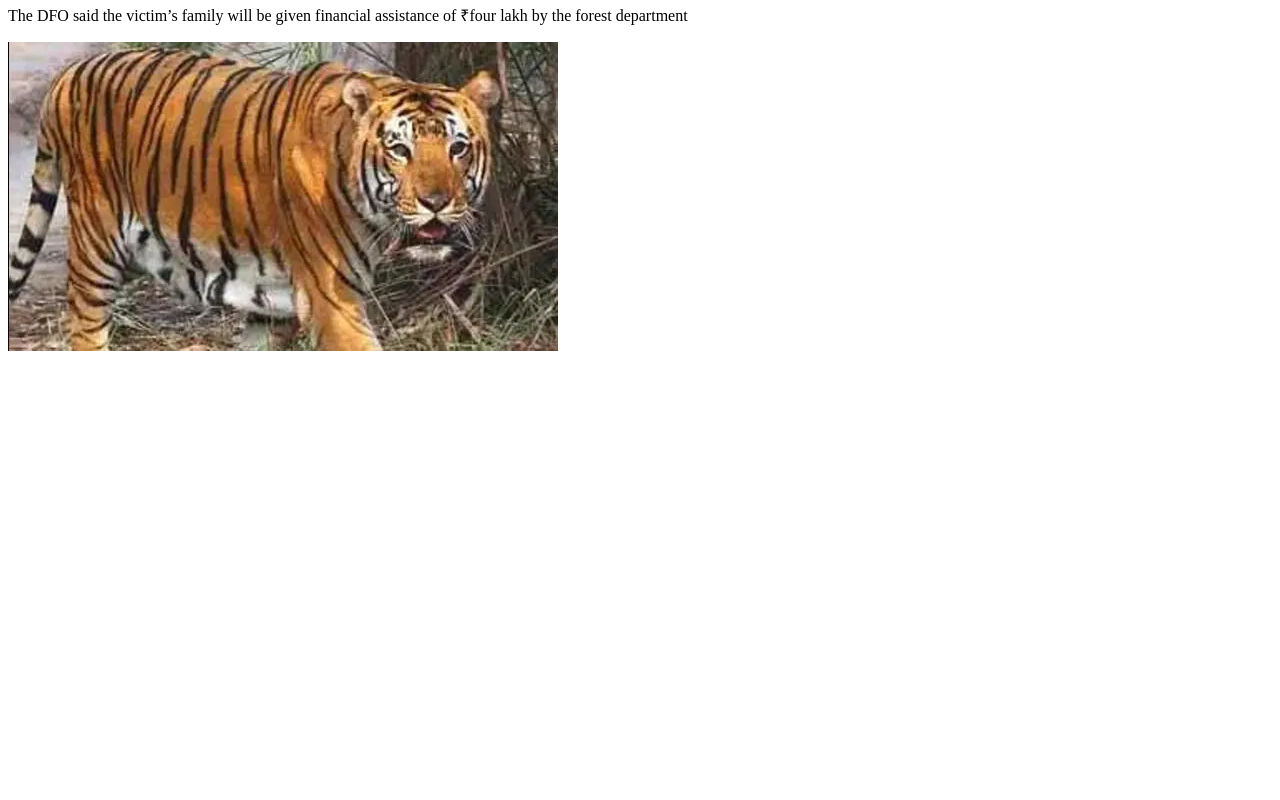
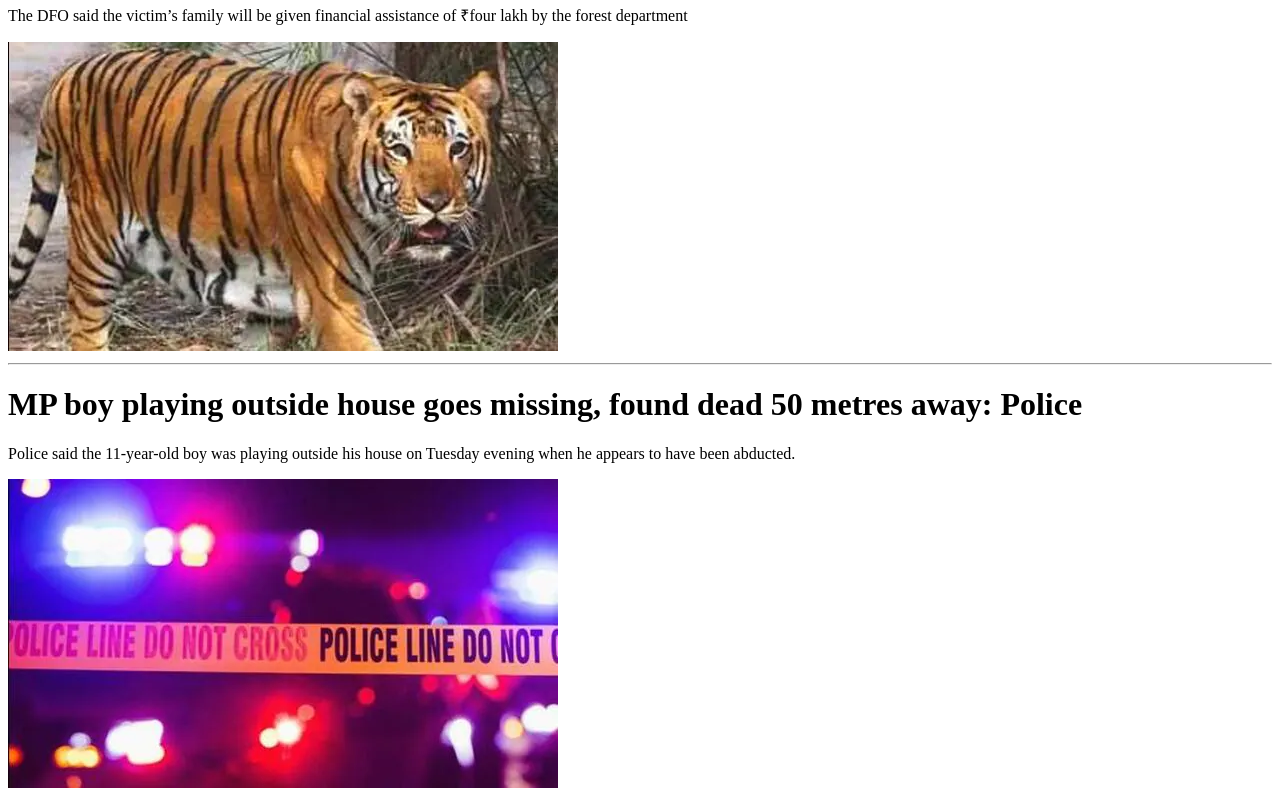
Before and after one commit to meghadalar458/news--1, a plain HTML site: page index.html in a window 1280 px wide. Shown: the part 4003-4803 px from the top of the page. Before the commit the page ends 4366 px from the top, so only its background shows below. Drawn offline with Linux system fonts and the light colour scheme.

Commit message:
commit 11

```diff
--- a/index.html
+++ b/index.html
@@ -66,5 +66,11 @@
         <h1>Nine-year-old killed in tiger attack in MP’s Shahdol district</h1>
         <p>The DFO said the victim’s family will be given financial assistance of ₹four lakh by the forest department</p>
         <img src="./img/10.webp">
+
+        <hr>
+
+        <h1>MP boy playing outside house goes missing, found dead 50 metres away: Police</h1>
+        <p>Police said the 11-year-old boy was playing outside his house on Tuesday evening when he appears to have been abducted.</p>
+        <img src="./img/11.webp">
     </body>
 </html>
```
Also changed, not shown: img/11.webp (added).
